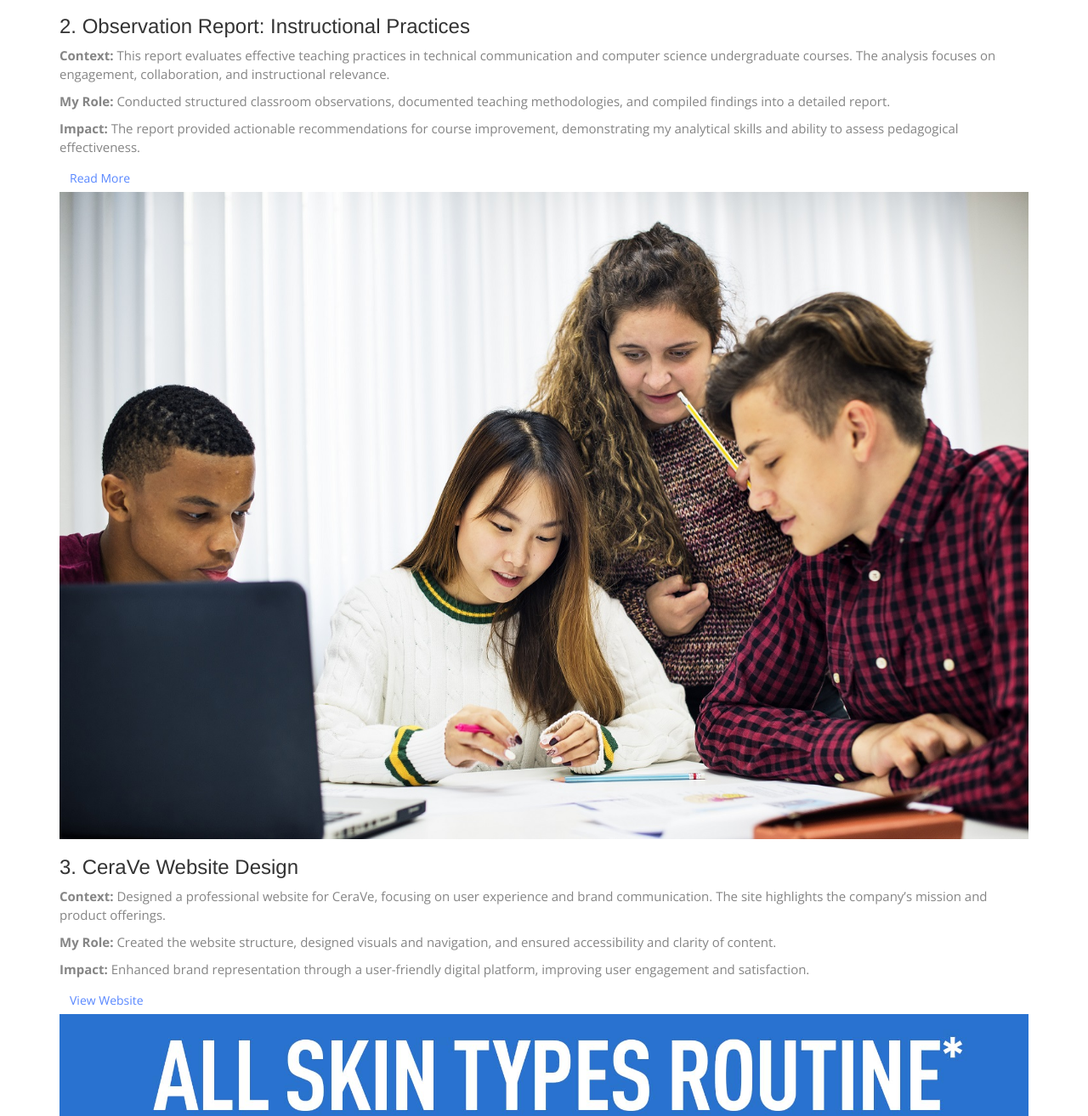
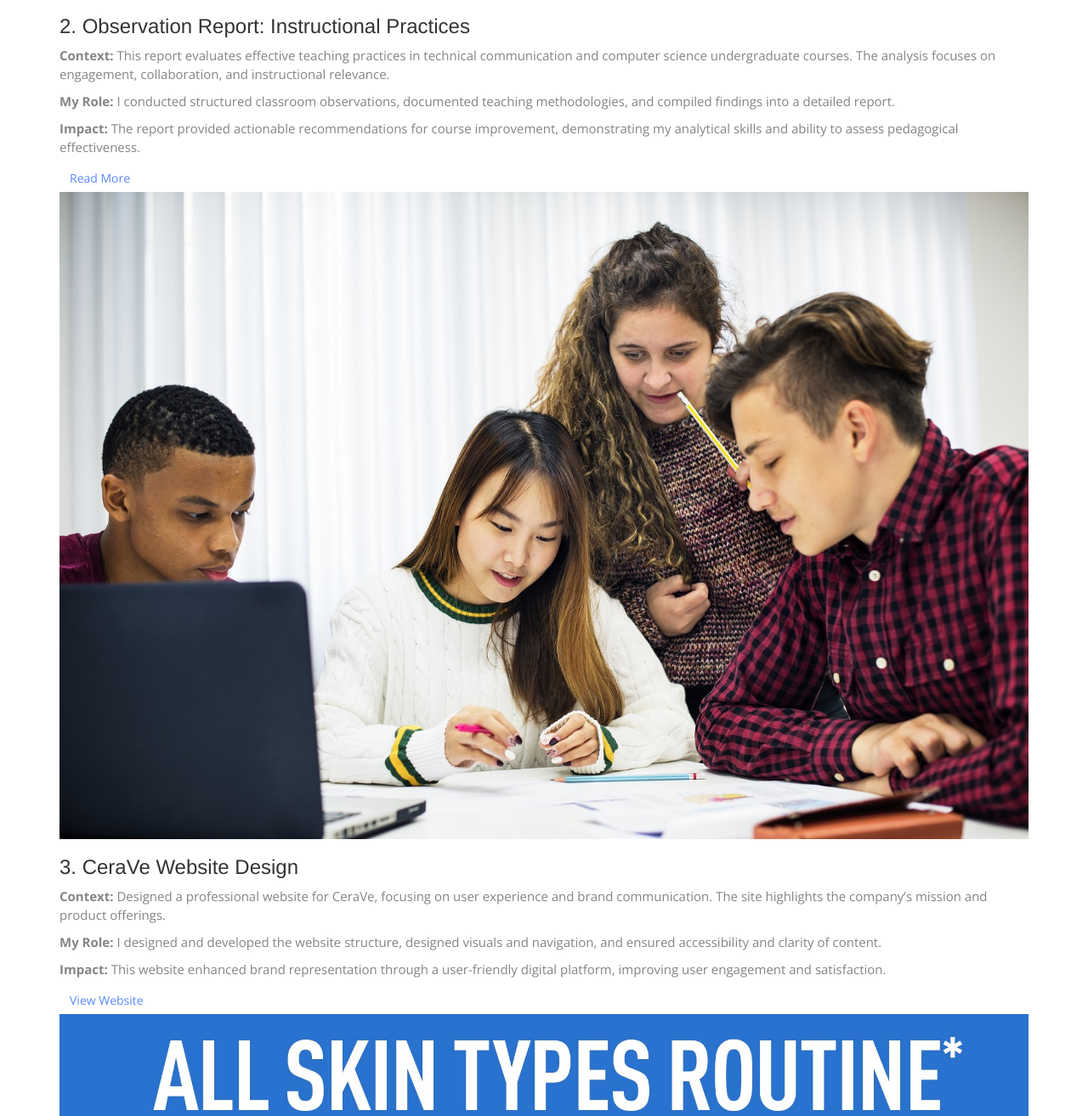
Before and after one commit to mmmbash/mmmbash.github.io, a plain HTML site: page index.html in a window 1280 px wide. Shown: the part 3462-4776 px from the top of the page at 85% size. Drawn offline with nearby package versions, Linux system fonts and the light colour scheme.

Commit message:
Update index.html

```diff
--- a/index.html
+++ b/index.html
@@ -68,7 +68,7 @@
         <h3>1. Research Article: Social Media and Gender-based Violence</h3>
         <p><strong>Context:</strong> This research article explores the #ArewaMeToo movement, analyzing its role in addressing gender-based violence through social media.
           The study uses Social Network Analysis (SNA) and Inductive Coding to uncover patterns of digital activism.</p>
-        <p><strong>My Role:</strong> I conducted research, performed data analysis using NodeXL, and authored the manuscript synthesizing theoretical and practical insights.</p>
+        <p><strong>My Role:</strong> I carried out the research, performed data analysis using NodeXL, and authored the manuscript synthesizing theoretical and practical insights.</p>
         <p><strong>Impact:</strong> The study contributed to understanding the effectiveness of digital activism, providing actionable insights for online advocacy campaigns and advancing academic discourse on gender-based violence.</p>
         <a href="assets/Maryam Muhammad Bashir_Research Article.pdf" class="btn">Read More</a>
         <img src="assets/gb.jpg" alt="Research Article" class="img-responsive">
@@ -76,7 +76,7 @@
       <div class="work-sample">
         <h3>2. Observation Report: Instructional Practices</h3>
         <p><strong>Context:</strong> This report evaluates effective teaching practices in technical communication and computer science undergraduate courses. The analysis focuses on engagement, collaboration, and instructional relevance.</p>
-        <p><strong>My Role:</strong> Conducted structured classroom observations, documented teaching methodologies, and compiled findings into a detailed report.</p>
+        <p><strong>My Role:</strong> I conducted structured classroom observations, documented teaching methodologies, and compiled findings into a detailed report.</p>
         <p><strong>Impact:</strong> The report provided actionable recommendations for course improvement, demonstrating my analytical skills and ability to assess pedagogical effectiveness.</p>
         <a href="assets/Maryam Bashir_Observation Report.pdf" class="btn">Read More</a>
         <img src="assets/or.jpg" alt="Observation Report" class="img-responsive">
@@ -84,8 +84,8 @@
       <div class="work-sample">
         <h3>3. CeraVe Website Design</h3>
         <p><strong>Context:</strong> Designed a professional website for CeraVe, focusing on user experience and brand communication. The site highlights the company’s mission and product offerings.</p>
-        <p><strong>My Role:</strong> Created the website structure, designed visuals and navigation, and ensured accessibility and clarity of content.</p>
-        <p><strong>Impact:</strong> Enhanced brand representation through a user-friendly digital platform, improving user engagement and satisfaction.</p>
+        <p><strong>My Role:</strong> I designed and developed the website structure, designed visuals and navigation, and ensured accessibility and clarity of content.</p>
+        <p><strong>Impact:</strong> This website enhanced brand representation through a user-friendly digital platform, improving user engagement and satisfaction.</p>
         <a href="cerave/HomePage.html" class="btn">View Website</a>
         <img src="assets/cerave.jpg" alt="CeraVe Website" class="img-responsive">
       </div>
```
